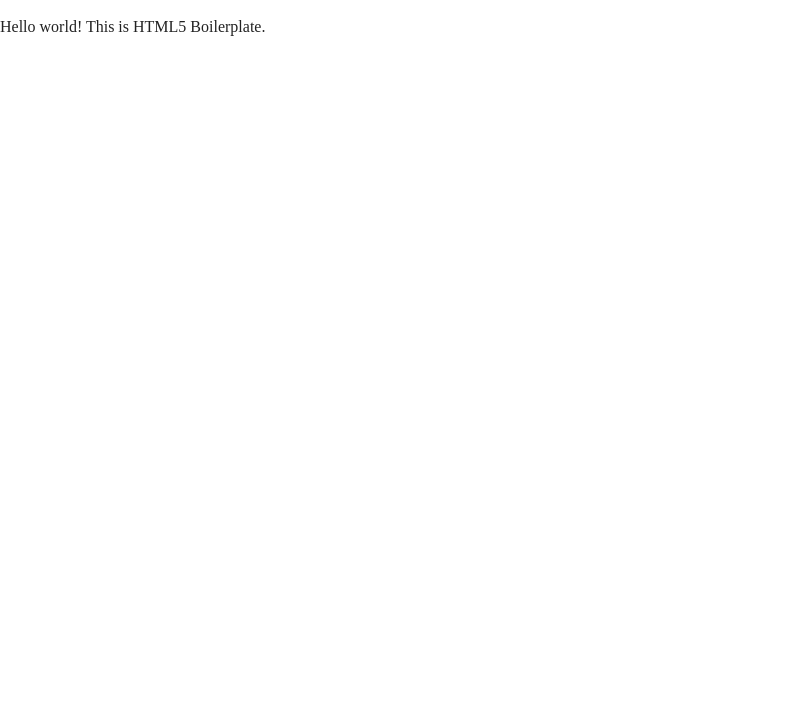
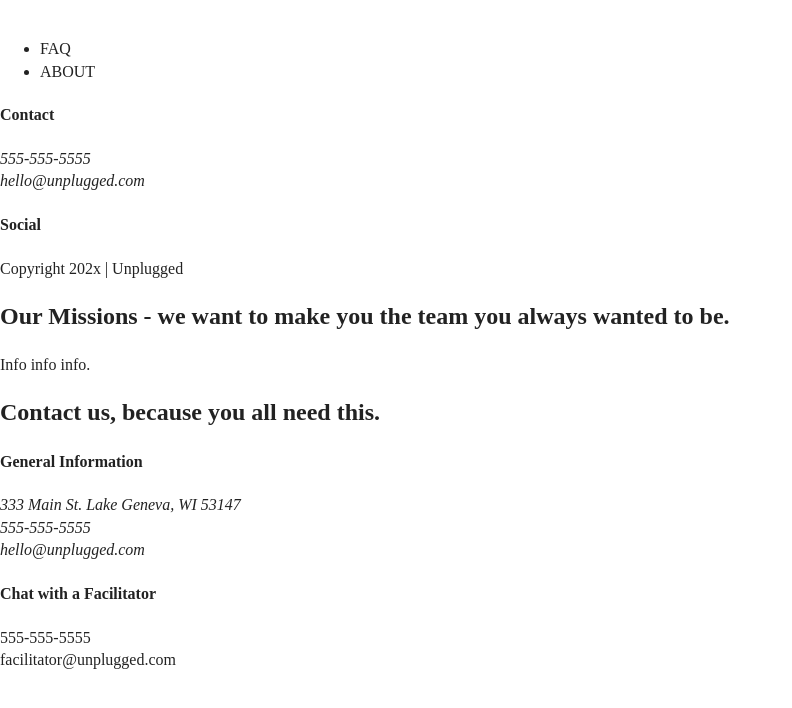
Before and after one commit to raynelew/unplugged, a website: page about/index.html in a window 1280 px wide. Shown: the whole page, without its empty margins (0-792 px from the left). Drawn offline with Linux system fonts and the light colour scheme.

Commit message:
Added html code to about page

```diff
--- a/about/index.html
+++ b/about/index.html
@@ -23,9 +23,75 @@
 </head>
 
 <body>
+  <header>
+    <div class="content-wrapper">
+      <a href="#">
+        <img >
+      </a>
+      <div class="header-divider"></div>
+      <nav>
+        <ul>
+          <li><a href="faq/index.html"></a>FAQ</li>
+          <li><a href="about/index.html"></a>ABOUT</li>
+        </ul>
+      </nav>
+    </div>
+  </header>
 
-  <!-- Add your site or application content here -->
-  <p>Hello world! This is HTML5 Boilerplate.</p>
+  <footer>
+    <div class="content-wrapper">
+      <div class="fotter-content">
+       <div class="contact">
+  <h4>Contact</h4>
+  <address>
+    <p> 555-555-5555<br>
+    hello@unplugged.com</p>
+  </address>
+    </div>
+    <div class="social">
+      <h4>Social</h4>
+      <div class="social-icons">
+        <p>
+          <a href="#"></a>
+        </p>
+      </div>
+    </div>
+    <div class="copyright">
+      <p>Copyright 202x | Unplugged</p>
+    </div>
+  </div>
+    </div>
+    <main>
+      <section="missions">
+        <div class="content-wrapper">
+          <div class="missions-content">
+          <h2>Our Missions - we want to make you the team you always wanted to be.</h2>
+          <p>Info info info.</p>
+          </div>
+        </div>
+      </section>
+
+      <section class="map">
+        <figure>
+
+        </figure>
+        <section class="contact-content">
+          <div="content-wrapper">
+            <h2>Contact us, because you all need this.</h2>
+            <h4>General Information</h4>
+            <address>333 Main St. Lake Geneva, WI 53147<br>
+              555-555-5555<br>
+              hello@unplugged.com
+            </address>
+            <h4>Chat with a Facilitator</h4>
+            <p>555-555-5555<br>
+            facilitator@unplugged.com</p>
+          </div>
+        </section>
+      </section>
+    </main>
+
+  </footer>
   <script src="../js/vendor/modernizr-3.11.2.min.js"></script>
   <script src="../js/plugins.js"></script>
   <script src="../js/main.js"></script>
```
